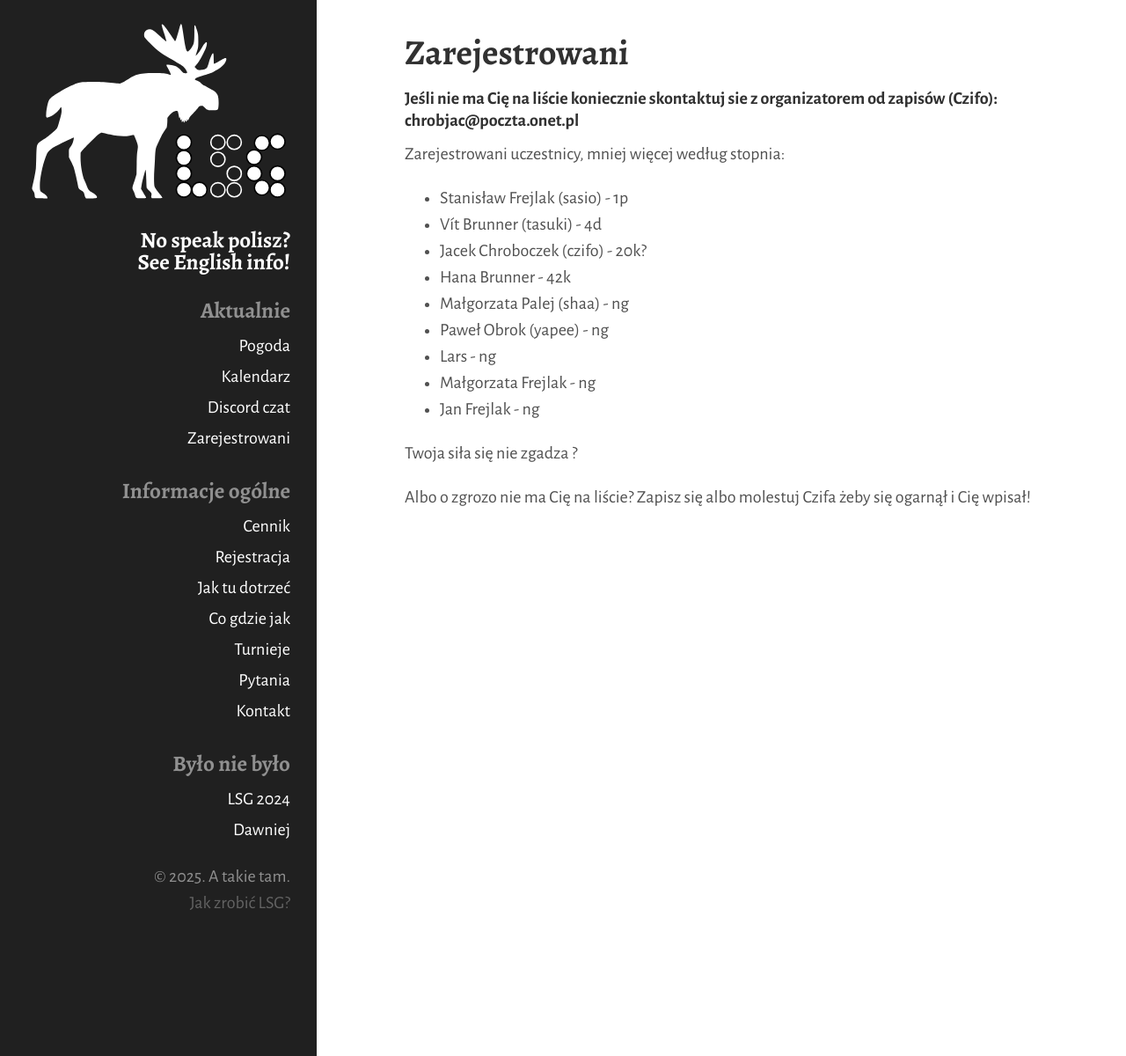
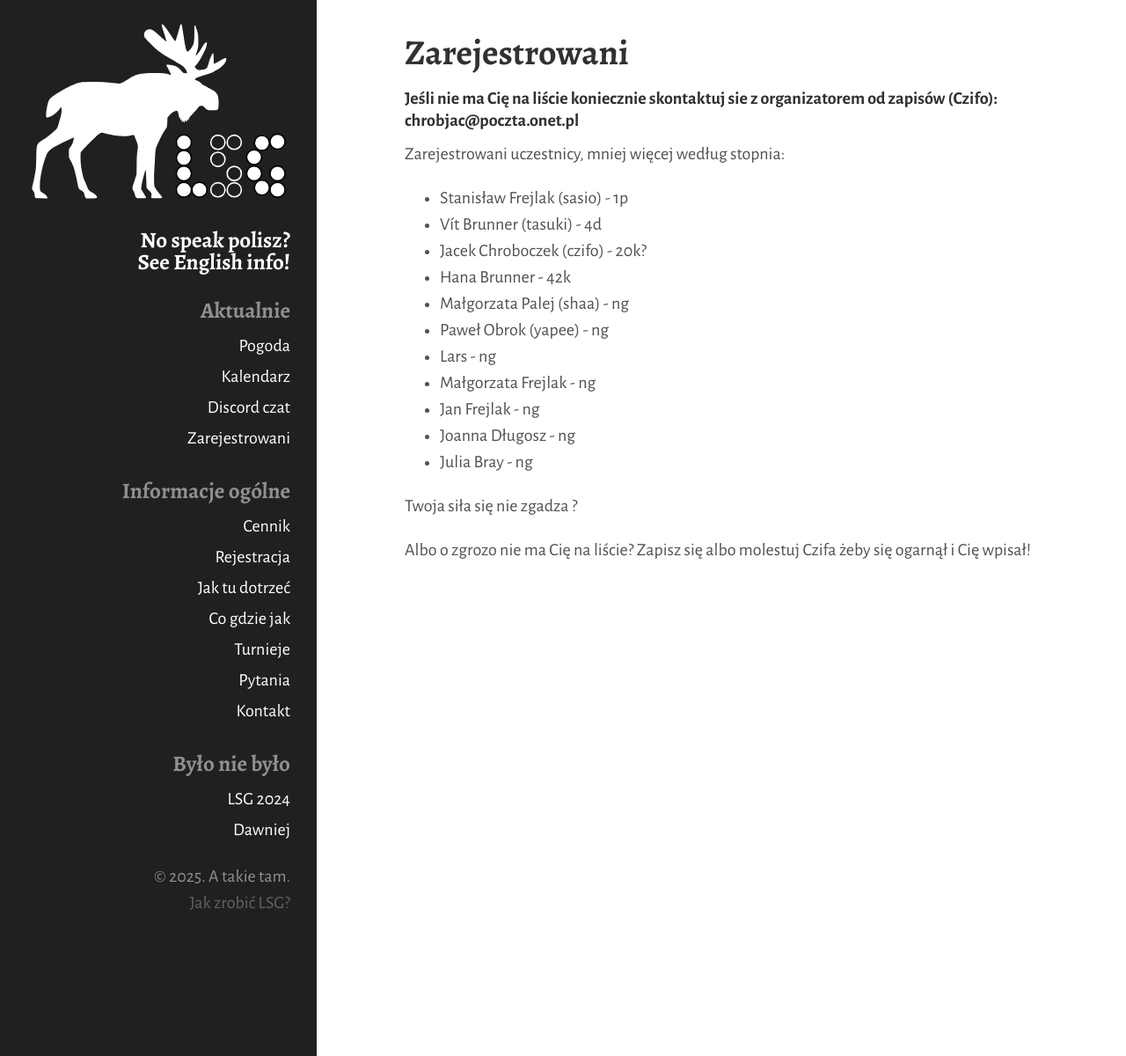
Before and after one commit to tasuki/lsg, a Jekyll site: the page built from zarejestrowani.md, in a window 1280 px wide. Shown: the whole page at 88% size. Built offline with Jekyll 4.4.1, drawn with Linux system fonts in a browser that asks for light colours.

Commit message:
Update zarejestrowani.md

```diff
--- a/zarejestrowani.md
+++ b/zarejestrowani.md
@@ -18,6 +18,8 @@ Zarejestrowani uczestnicy, mniej więcej według stopnia:
 - Lars - ng
 - Małgorzata Frejlak - ng
 - Jan Frejlak - ng
+- Joanna Długosz - ng
+- Julia Bray - ng
 
 
 
```
